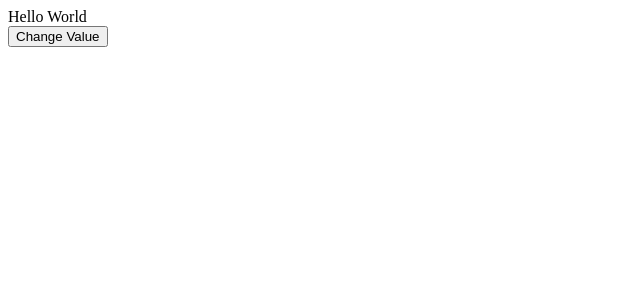
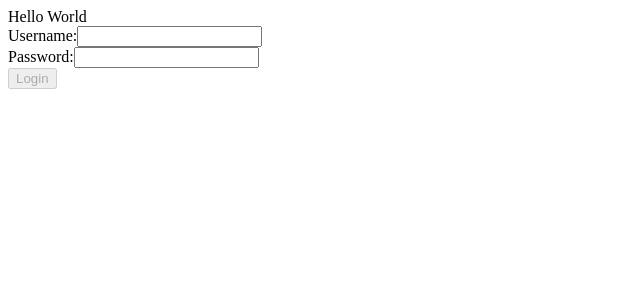
Before and after one commit to xeaptest/-my-first-static-web-app, an Angular app: page / in a window 1280 px wide. Shown: the top 300 px of the page, without its empty margins (0-640 px from the left). Built offline with nearby package versions, Linux system fonts and the light colour scheme.

Commit message:
code changes

```diff
--- a/src/app/app.component.ts
+++ b/src/app/app.component.ts
@@ -5,7 +5,15 @@ import { HttpClient, HttpHeaders } from '@angular/common/http';
   selector: 'app-root',
   template: `
     <div>Hello {{ value }}</div>
-    <button (click)="changeValue()">Change Value</button>
+    <div>
+      <label for="username">Username:</label>
+      <input id="username" [(ngModel)]="username" />
+    </div>
+    <div>
+      <label for="password">Password:</label>
+      <input id="password" [(ngModel)]="password" type="password" />
+    </div>
+    <button [disabled]="!username || !password" (click)="logIn()">Login</button>
     <div *ngIf="errorMessage" class="error">{{ errorMessage }}</div>
   `,
   styles: [`
@@ -18,21 +26,23 @@ import { HttpClient, HttpHeaders } from '@angular/common/http';
 export class AppComponent {
   value = 'World';
   errorMessage: string = '';
+  username: string = '';
+  password: string = '';
 
   constructor(private http: HttpClient) {}
 
-  changeValue() {
+  logIn() {
     const url = 'https://oneclickvouchertest.azurewebsites.net/functions-ext/api/v1/login';
-    const body = { username: 'user', password: 'pass' };
+    const body = { username: this.username, password: this.password };
     const headers = new HttpHeaders({
       'Ocp-Apim-Subscription-Key': 'Y6BvR0SyIvsCPF7R33RR3ffcPSVEf3nRv8XTQWAo2pHyAzFuz4POeQ==',
       'Content-Type': 'application/json',
       'Accept': 'application/json'
     });
 
-    this.http.post(url, body).subscribe(
-      response => {
-        this.value = 'abcdef';
+    this.http.post(url, body, {headers}).subscribe(
+      (response: any) => {
+        this.value = response.data.token;
         this.errorMessage = '';
       },
       error => {
--- a/src/app/app.module.ts
+++ b/src/app/app.module.ts
@@ -3,10 +3,14 @@ import { NgModule } from "@angular/core";
 import { HttpClientModule } from '@angular/common/http';
 
 import { AppComponent } from "./app.component";
+import { FormsModule } from "@angular/forms";
 
 @NgModule({
   declarations: [AppComponent],
-  imports: [BrowserModule, HttpClientModule],
+  imports: [
+    BrowserModule,
+    FormsModule,
+    HttpClientModule],
   bootstrap: [AppComponent]
 })
-export class AppModule {}
+export class AppModule { }
```
